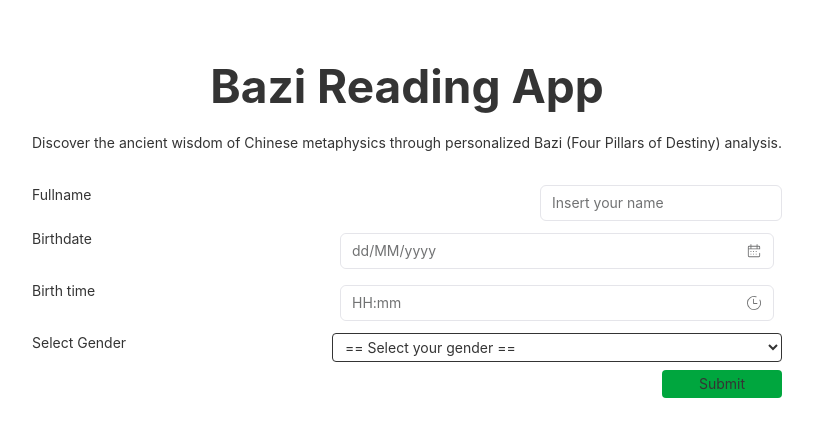
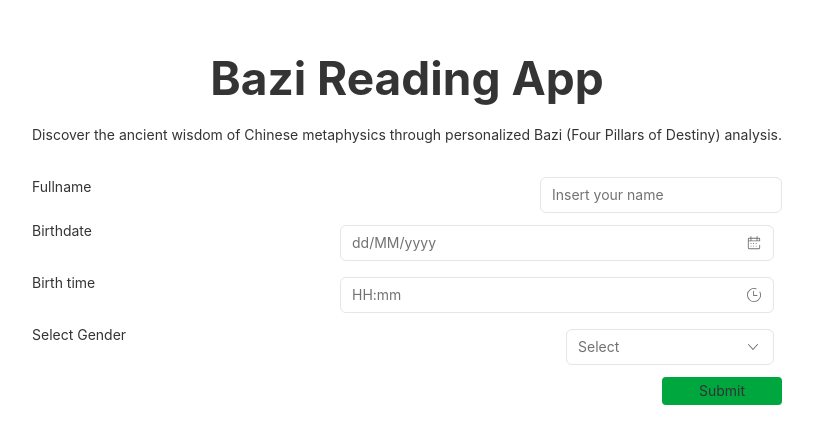
Before and after one commit to mattgan31/bazi-reading, a React (Vite) app: page / in a window 1280 px wide. Shown: the part 174-618 px from the top of the page, without its empty margins (233-1046 px from the left). Built offline with nearby package versions, Linux system fonts and the light colour scheme.

Commit message:
Change select input using rsuite

```diff
--- a/src/components/Form.jsx
+++ b/src/components/Form.jsx
@@ -1,6 +1,6 @@
 import React, { useState } from 'react'
 import { useNavigate } from 'react-router-dom'
-import { DatePicker, Input, TimePicker } from 'rsuite';
+import { DatePicker, Input, SelectPicker, TimePicker } from 'rsuite';
 import 'rsuite/dist/rsuite.css';
 
 
@@ -96,11 +96,19 @@ export default function Form() {
               onChange={(e) => setGender(e.target.value)} />
             <label>Female</label>
           </div> */}
-            <select onChange={(e) => setGender(e.target.value)} className='form-control border-1 px-2 py-1 rounded-sm' required>
+            {/* <select onChange={(e) => setGender(e.target.value)} className='form-control border-1 px-2 py-1 rounded-sm' required>
               <option value={''}>== Select your gender ==</option>
               <option value={'male'}>Male</option>
               <option value={'female'}>Female</option>
-            </select>
+          </select> */}
+          <SelectPicker
+            data={[{label:"Male",value: "male"},{label:"Female", value: "female"}]}
+            searchable={false}
+            onChange={(value) => setGender(value)}
+            style={{ width: 224 }}
+            className='w-full form-control px-2 py-1 rounded-sm'
+            required
+          />
         </div>
         <div className='form-group'>
           <label></label>
```
